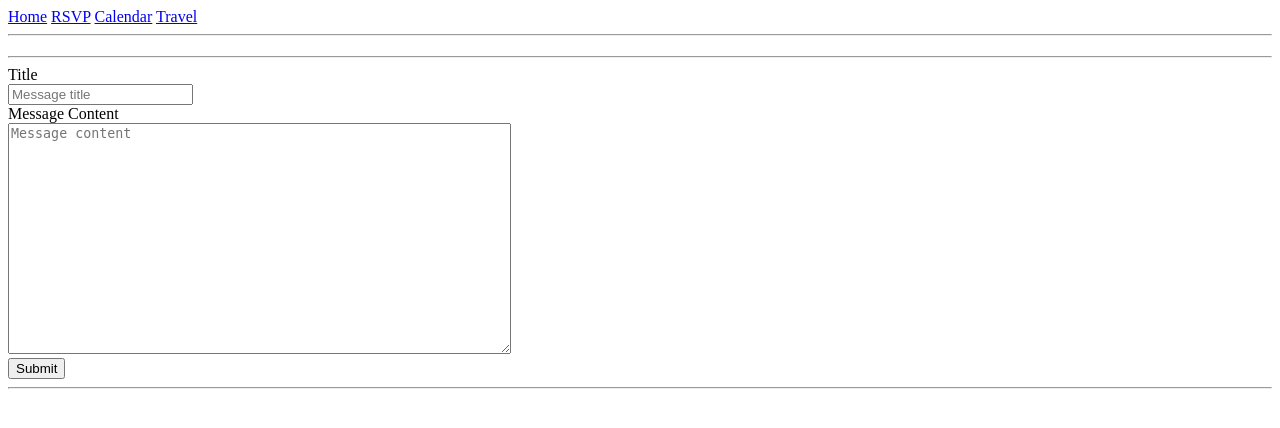
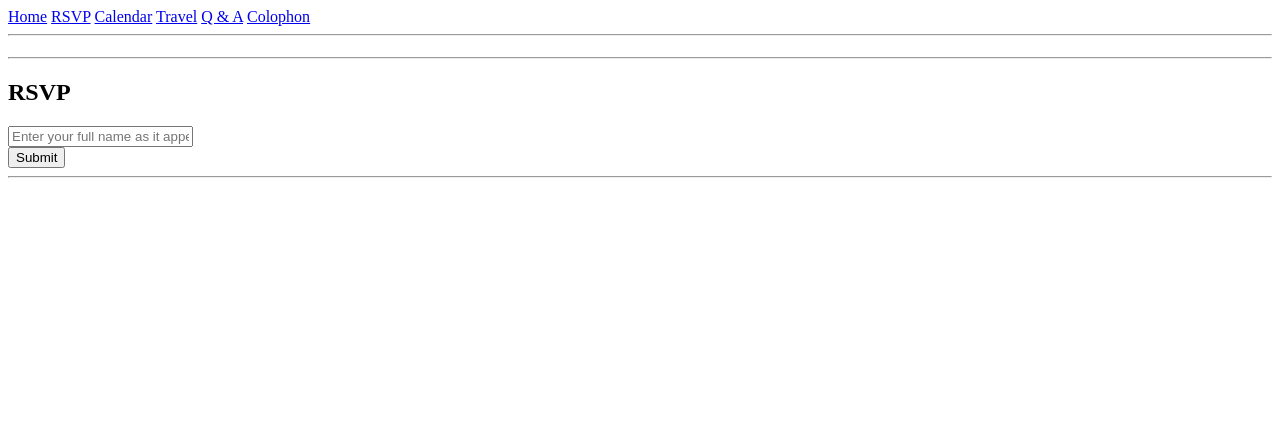
Before and after one commit to ericrobskyhuntley/wedding-flask, a Flask app: template templates/rsvp.html in a window 1280 px wide. Shown: the top 428 px of the page. Run offline with Flask 2, Linux system fonts and the light colour scheme; the template is opened without the code that fills it, so the values that code supplies are empty.

Commit message:
working rsvp form

```diff
--- a/app.py
+++ b/app.py
@@ -1,24 +1,24 @@
 from flask import Flask, render_template, request, url_for, flash, redirect
+from pyairtable import Base, Table
+from pyairtable.formulas import match
 from datetime import datetime
-import requests
+from itertools import groupby
+
+from dotenv import load_dotenv
+import os
+load_dotenv()
 
 app = Flask(__name__)
-app.config['SECRET_KEY'] = 'd16746eaacdbe452ae4e4ba03f4be835a35e1afd1c4e783d'
+app.config["SECRET_KEY"] = os.getenv("SECRET_KEY")
+
+BASE = Base(os.getenv("AT_KEY"), os.getenv("AT_BASE_ID"))
 
 airtable = {
-    "api_key": "keyQlbV7yvwwGAadl",
-    "app_key": "appq8TUMTdg1V0Dww",
-    "meta": "Meta",
     "venues": "Venues",
     "calendar": "Events",
-    "people": "People"
+    "people": "People",
+    "qa": "QA"
 }
-
-messages = [{'title': 'Message One',
-             'content': 'Message One Content'},
-            {'title': 'Message Two',
-             'content': 'Message Two Content'}
-            ]
 
 def unique(l):
     return list(set(l))
@@ -29,56 +29,61 @@ def dt_parse(string):
         "time": datetime.strptime(string, "%Y-%m-%dT%H:%M:%S.000Z").time()
     }
 
-META = requests.get(
-    f"https://api.airtable.com/v0/{airtable['app_key']}/{airtable['meta']}",
-    headers = {
-        f"Authorization": f"Bearer {airtable['api_key']}",
-        }
-    ).json()['records'][0]['fields']
+META = BASE.first("Meta")['fields']
 
-META['Times'] = unique(
-    [dt_parse(i)['date'] for i in META['Times']]
-    )
+META['Times'] = [dt_parse(i)['date'] for i in META['Times']]
 
 @app.route('/')
 def home():
-
-    # dataset = []
-    # for i in dict['records']:
-    #      dict = i['fields']
-    #      dataset.append(dict)
-
+    print(META)
     return render_template('home.html', meta=META)
 
 @app.route('/calendar')
 def calendar():
-    r = requests.get(
-        f"https://api.airtable.com/v0/{airtable['app_key']}/{airtable['calendar']}",
-        headers = {
-            f"Authorization": f"Bearer {airtable['api_key']}",
-            }
-        ).json()
-
     d = []
-    for i in r['records']:
+    for i in BASE.all("Events", sort = ['Time']):
         d.append(i['fields'])
     return render_template('calendar.html', meta=META, data = d)
+
+@app.route('/qa')
+def qa():
+    d = []
+    for i in BASE.all("QA", fields = ['Group', 'Question', 'Answer'], sort = ['Group', "Order"]):
+        d.append(i['fields'])
+    dt = groupby(d, lambda c: c['Group'])
+    print(dt)
+    return render_template('qa.html', meta=META, data = dt)
 
 @app.route('/travel')
 def travel():
     return render_template('travel.html', meta=META)
 
-@app.route('/rsvp', methods = ('GET', 'POST'))
+
+@app.route('/colophon')
+def colophon():
+    return render_template('colophon.html', meta=META)
+
+@app.route('/rsvp', methods = ['GET', 'POST'])
 def rsvp():
+    e = None
+    d = None
     if request.method == 'POST':
-        title = request.form['title']
-        content = request.form['content']
-
-        if not title:
-            flash('Title is required!')
-        elif not content:
-            flash('Content is required!')
+        email = request.form['email']
+        if email:
+            d = BASE.first("People", formula= match({"Email": email}))
+            if not d:
+                e = "Email not found. Did you misspell something?"
+            else:
+                if "RSVP" not in d["fields"]:
+                    d["fields"]["RSVP"] = False
+                if 'rsvp' in request.form:
+                    if request.form['rsvp'] == "yes":
+                        rsvp = True
+                        Table(os.getenv("AT_KEY"), os.getenv("AT_BASE_ID"), "People").update(d['id'], {"RSVP": rsvp})
+                    else:
+                        rsvp = False
+                        Table(os.getenv("AT_KEY"), os.getenv("AT_BASE_ID"), "People").update(d['id'], {"RSVP": rsvp})
+                    d["fields"]["RSVP"] = rsvp
         else:
-            messages.append({'title': title, 'content': content})
-            return redirect(url_for('home'))
-    return render_template('rsvp.html', meta=META)
+            e = "Enter an email address."
+    return render_template('rsvp.html', data = d, error = e, meta=META)
--- /dev/null
+++ b/static/styles.css
@@ -0,0 +1,4 @@
+#title {
+    font-family: 'Lora', serif;
+    font-style: italic;
+}
--- a/templates/base.html
+++ b/templates/base.html
@@ -1,20 +1,25 @@
 <!doctype html>
 <html lang="en">
 <head>
-    <title>{{meta['Names']|join(' & ')}}</title>
+    <title>{{meta['Hosts']}}</title>
+    <link rel="preconnect" href="https://fonts.googleapis.com"><link rel="preconnect" href="https://fonts.gstatic.com" crossorigin><link href="https://fonts.googleapis.com/css2?family=Lora:ital@0;1&display=swap" rel="stylesheet">
+    <style> @import url('https://fonts.googleapis.com/css2?family=Lora:ital@0;1&display=swap'); </style>
+    <link rel="stylesheet" href="{{url_for('static',filename='styles.css')}}">
 </head>
 <body>
-    <div class="content">
+    <div class = "container">
         <div class="navbar">
             <a href="{{ url_for('home') }}">Home</a>
             <a href="{{ url_for('rsvp') }}">RSVP</a>
             <a href="{{ url_for('calendar') }}">Calendar</a>
             <a href="{{ url_for('travel') }}">Travel</a>
+            <a href="{{ url_for('qa') }}">Q & A</a>
+            <a href="{{ url_for('colophon') }}">Colophon</a>
         </div>
         <hr>
         <div class="body">
             <div>
-                <h2>{{meta['Names']|join(' & ')}}</h2>
+                <h1 id="title">{{meta['Hosts']}}</h1>
             </div>
             <hr>
             {% block content %} {% endblock %}
--- /dev/null
+++ b/templates/colophon.html
@@ -0,0 +1,5 @@
+{% extends 'base.html' %}
+
+{% block content %}
+    {{meta.Colophon}}
+{% endblock %}
--- a/templates/rsvp.html
+++ b/templates/rsvp.html
@@ -1,21 +1,23 @@
 {% extends 'base.html' %}
 
 {% block content %}
+<h2>RSVP</h2>
 <form method="post">
-    <label for="title">Title</label>
-    <br>
-    <input type="text" name="title"
-           placeholder="Message title"
-           value="{{ request.form['title'] }}"></input>
-    <br>
-
-    <label for="content">Message Content</label>
-    <br>
-    <textarea name="content"
-              placeholder="Message content"
-              rows="15"
-              cols="60"
-              >{{ request.form['content'] }}</textarea>
+    <input type="text" name="email"
+           placeholder="Enter your full name as it appears on your invitation."
+           value="{{ request.form['email'] }}"></input>
+    {% if error %}
+    <p class = "error">{{error}}</p>
+    {% endif %}
+    {% if data %}
+    <div id = "RSVP">
+        <label>Will you be attending?</label>
+        <select id = "RSVP", name = "rsvp">
+            <option value = "yes" {% if data.fields.RSVP %}selected{% endif %}>Yes!</option>
+            <option value = "no" {% if not data.fields.RSVP %}selected{% endif %}>No!</option>
+        </select>
+    </div>
+    {% endif %}
     <br>
     <button type="submit">Submit</button>
 </form>
```
Also changed, not shown: templates/qa.html (added, +13 -0 lines).
